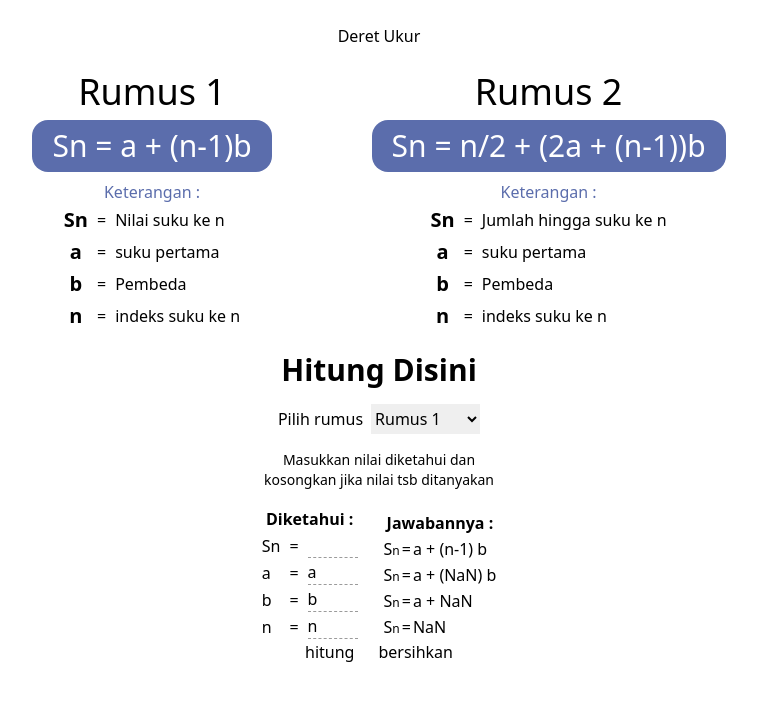
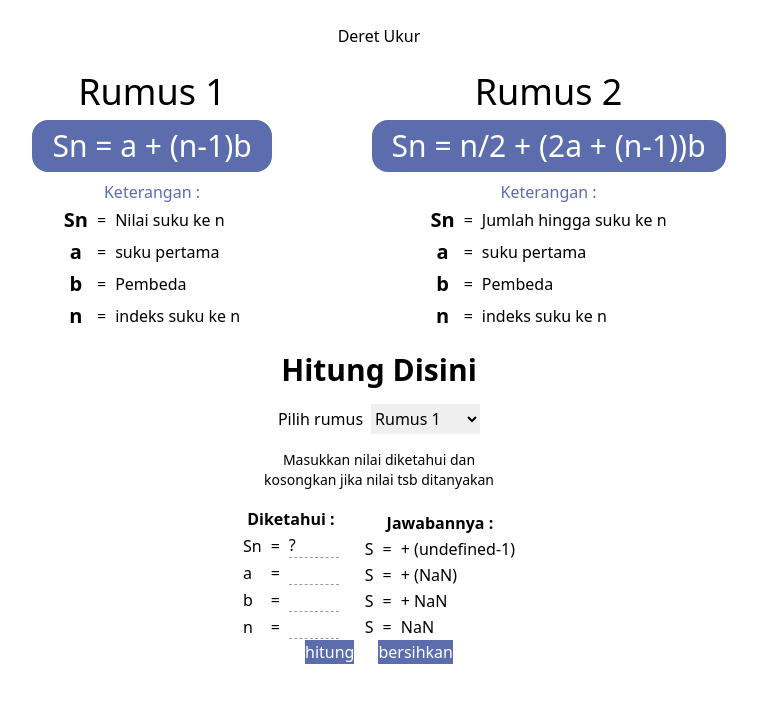
Before and after one commit to yasashi23/Rumus-Ekonomi-Akuntansi, a Next.js app: page / in a window 1280 px wide. Both pictures are taken after a click on the button "hitung". Shown: the top 702 px of the page, without its empty margins (261-1018 px from the left). Built offline with nearby package versions, Linux system fonts and the light colour scheme.

Commit message:
up 19 Mei 13:26

```diff
--- a/src/app/globals.css
+++ b/src/app/globals.css
@@ -4,6 +4,9 @@
 
 :root{
     --brand: #5B6DAC;
+}
+body{
+    background-color: #FFFFFF;
 }
 
 .rumus {
@@ -34,6 +37,9 @@
 .isiKeterangan table td:nth-of-type(2),.deretHtg-dik tr td:nth-of-type(2) {
     @apply px-2;
 }
+.contHitung .rumusJwb div tr td:nth-of-type(2) {
+    @apply px-2;
+}
 
 .ket p {
     color:var(--brand)
@@ -58,3 +64,32 @@
 .contHitung .rumusJwb table tr td:nth-of-type(1) span {
     @apply text-xs;
 }
+
+.contBoxWarning{
+    width: 100%;
+    height: 100vh;
+    background-color: rgba(215, 11, 11, 0.147);
+    @apply fixed top-0 items-center justify-center;
+}
+
+.box-warning{
+    width: 250px;
+    height: 168px;
+    background: #FFFFFF;
+    box-shadow: 0px 4px 11px rgba(0, 0, 0, 0.25);
+    border-radius: 10px;
+    @apply flex justify-center;
+}
+.box-warning .box {
+    @apply flex items-center justify-center flex-col gap-2;
+}
+.box-warning .box button{
+    padding: 2px 16px 2px 16px;
+    border-radius: 4px;
+
+}
+
+.btnBrand {
+    background-color: var(--brand);
+    color: white;
+}
--- a/src/app/pages/ekonomi/deretukur/deretUkurHitung.js
+++ b/src/app/pages/ekonomi/deretukur/deretUkurHitung.js
@@ -2,17 +2,48 @@
 import React, { useState } from 'react'
 
 export default function DeretUkurHitung() {
-    const [Sn, setSn] = useState('')
-    const [sukuPertama, setSukuPertama] = useState('a')
-    const [pembeda, setPembeda] = useState('b')
-    const [indexSuku, setIndexSuku] = useState('n')
+    const [Sn, setSn] = useState('?')
+    const [sukuPertama, setSukuPertama] = useState()
+    const [pembeda, setPembeda] = useState()
+    const [indexSuku, setIndexSuku] = useState()
     const [hitung, setHitung] = useState(false)
+    const [warnig, setWarning] = useState()
+    const [moduleHidden, setModuleHidden] = useState(false)
     const totalTo = Number(sukuPertama)
     const total = totalTo + ((indexSuku - 1) * (pembeda))
+    function hitungRumus(isi){
+        if(isi === 'hitung' && sukuPertama != '' && pembeda != '' && indexSuku != '') {
+            setHitung(true)
+        }if(isi != 'hitung') {
+            setIndexSuku()
+            setPembeda()
+            setSukuPertama()
+            setHitung(false)
+        }
+        else{
+            if(sukuPertama === '' && pembeda === '' && indexSuku === '' || Number.isNaN(sukuPertama) && Number.isNaN(pembeda) && Number.isNaN(indexSuku)) {
+
+                setModuleHidden(true)
+            }
+        }
+    }
+    function closeModule() {
+        setModuleHidden(false)
+    }
   return (
     <div>
         <div className="contHitung mt-5">
+
             <h1 className='text-center text-3xl font-semibold'>Hitung Disini</h1>
+            <div className={`contBoxWarning ${moduleHidden ? 'flex' : 'hidden'}`}>
+                <div className='box-warning deretHitung-warning'>
+                    <div className="box">
+                        <h1 className='text-center font-bold'>Ada yang belum di isi!!!</h1>
+                        <h3 className='text-center font-normal text-sm'>Masih ada yang kosong<br/>pada bagian di ketahuinya<br/>tapi selain Sn</h3>
+                        <button className='btnBrand text-center' onClick={closeModule}>Yoi</button>
+                    </div>
+                </div>
+            </div>
             <div className="input-deretHtg flex justify-center items-center flex-col">
                 <div className="flex gap-2 justify-center items-center my-4">
                 <label htmlFor="Rumus">Pilih rumus</label>
@@ -60,6 +91,7 @@ export default function DeretUkurHitung() {
                                         Jawabannya :
                                     </th>
                                 </tr>
+                                <div className={hitung ? 'block' : 'hidden'}>
                                     <tr>
                                         <td>S<span>{indexSuku}</span></td>
                                         <td>=</td>
@@ -78,15 +110,16 @@ export default function DeretUkurHitung() {
                                     <tr>
                                         <td>S<span>{indexSuku}</span></td>
                                         <td>=</td>
-                                    <td>{Number(sukuPertama) + ((indexSuku-1)*pembeda)}</td>
+                                        <td>{Number(sukuPertama) + ((indexSuku-1)*pembeda)} </td>
                                     </tr>
+                                </div>
                         </table>
 
                 </div>
             </div>
             <div className='flex items-center justify-center gap-6'>
-                <button>hitung</button>
-                <button>bersihkan</button>
+                <button className='btnBrand' onClick={() => hitungRumus('hitung')}>hitung</button>
+                <button className='btnBrand' onClick={() => hitungRumus('hapus')}>bersihkan</button>
             </div>
         </div>
 
```
Lines whose indentation alone changed are shown as unchanged.
